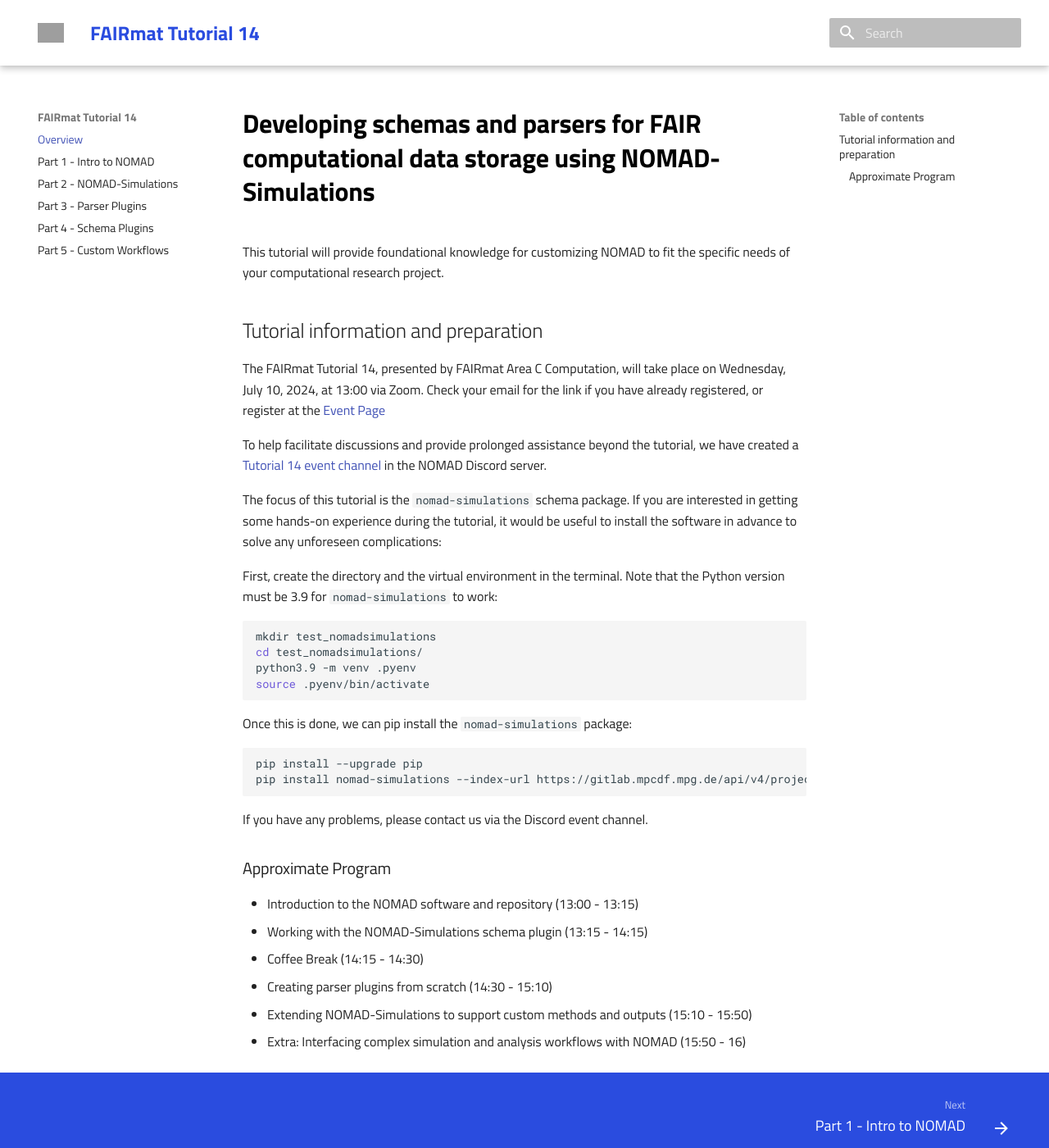
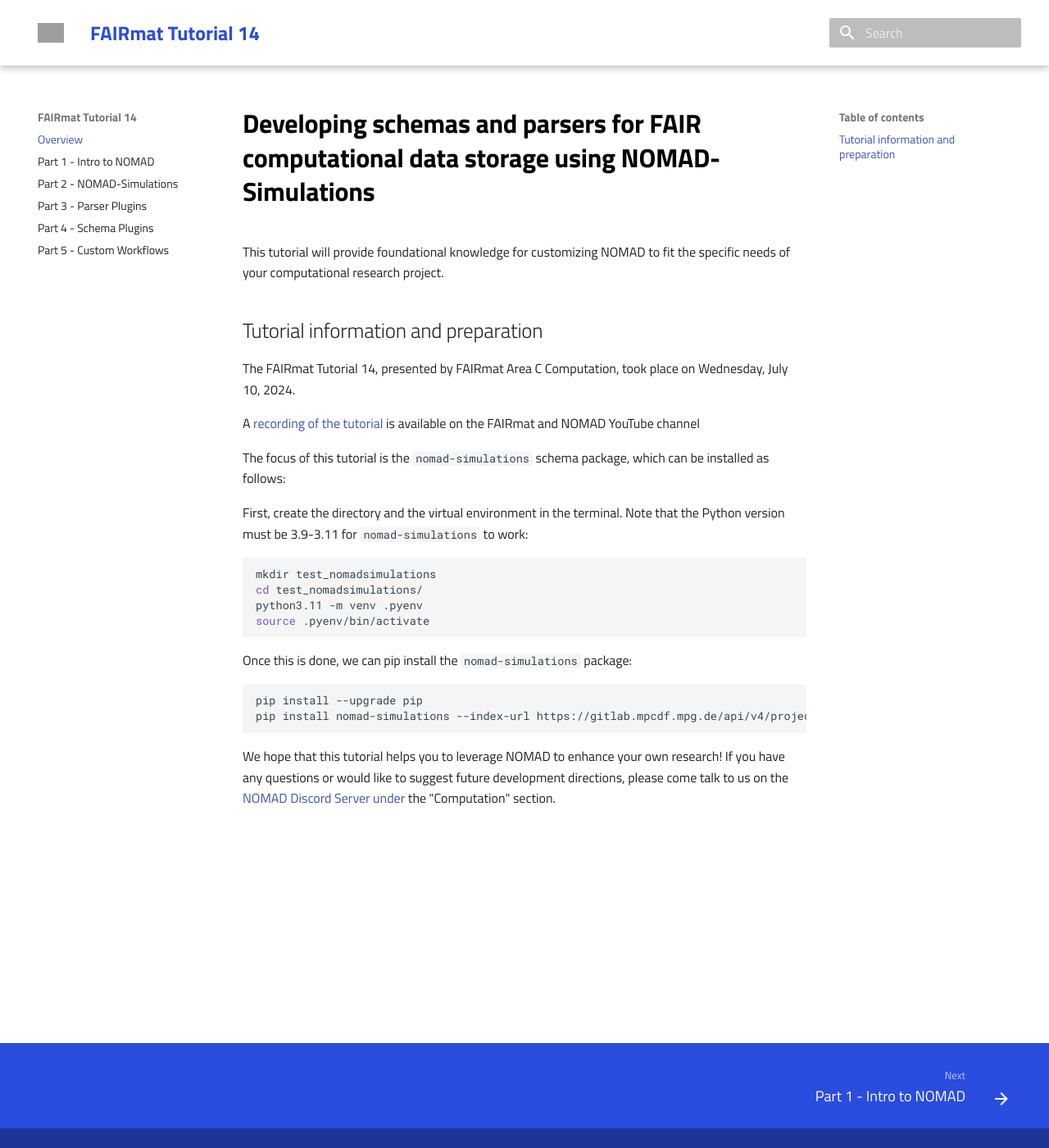
Before and after one commit to FAIRmat-NFDI/fairmat-tutorial-14-computational-plugins, an MkDocs documentation site: the page built from docs/index.md, in a window 1280 px wide and 1400 px high. Shown: the whole window at 82% size. Built offline with MkDocs 1.6.1 and Material for MkDocs 9.7.7, drawn with Linux system fonts in a browser that asks for light colours; nearby versions of some CDN libraries; library files that are not in the unit come from our copies; grey boxes are pictures that could not be loaded.

Commit message:
added link

````diff
--- a/docs/index.md
+++ b/docs/index.md
@@ -4,18 +4,18 @@
 
 ## Tutorial information and preparation
 
-The FAIRmat Tutorial 14, presented by FAIRmat Area C Computation, will take place on Wednesday, July 10, 2024, at 13:00 via Zoom. Check your email for the link if you have already registered, or register at the [Event Page](https://events.fairmat-nfdi.eu/event/22/){:target="_blank"}
+The FAIRmat Tutorial 14, presented by FAIRmat Area C Computation, took place on Wednesday, July 10, 2024.
 
-To help facilitate discussions and provide prolonged assistance beyond the tutorial, we have created a [Tutorial 14 event channel](https://discord.gg/qgpHtPZwkt) in the NOMAD Discord server.
+A [recording of the tutorial](https://www.youtube.com/watch?v=Al_wY2eqn6g&list=PLrRaxjvn6FDXiHpOKpRN_Phv14Qdqg7lp&pp=iAQB){:target="_blank"} is available on the FAIRmat and NOMAD YouTube channel
 
-The focus of this tutorial is the `nomad-simulations` schema package. If you are interested in getting some hands-on experience during the tutorial, it would be useful to install the software in advance to solve any unforeseen complications:
+The focus of this tutorial is the `nomad-simulations` schema package, which can be installed as follows:
 
-First, create the directory and the virtual environment in the terminal. Note that the Python version must be 3.9 for `nomad-simulations` to work:
+First, create the directory and the virtual environment in the terminal. Note that the Python version must be 3.9-3.11 for `nomad-simulations` to work:
 
 ```sh
 mkdir test_nomadsimulations
 cd test_nomadsimulations/
-python3.9 -m venv .pyenv
+python3.11 -m venv .pyenv
 source .pyenv/bin/activate
 ```
 
@@ -26,13 +26,4 @@
 pip install nomad-simulations --index-url https://gitlab.mpcdf.mpg.de/api/v4/projects/2187/packages/pypi/simple
 ```
 
-If you have any problems, please contact us via the Discord event channel.
-
-### Approximate Program
-
-- Introduction to the NOMAD software and repository (13:00 - 13:15)
-- Working with the NOMAD-Simulations schema plugin (13:15 - 14:15)
-- Coffee Break (14:15 - 14:30)
-- Creating parser plugins from scratch (14:30 - 15:10)
-- Extending NOMAD-Simulations to support custom methods and outputs (15:10 - 15:50)
-- Extra: Interfacing complex simulation and analysis workflows with NOMAD (15:50 - 16)
+We hope that this tutorial helps you to leverage NOMAD to enhance your own research! If you have any questions or would like to suggest future development directions, please come talk to us on the [NOMAD Discord Server under](https://discord.gg/Gyzx3ukUw8){:target="_blank"} the "Computation" section.
````
